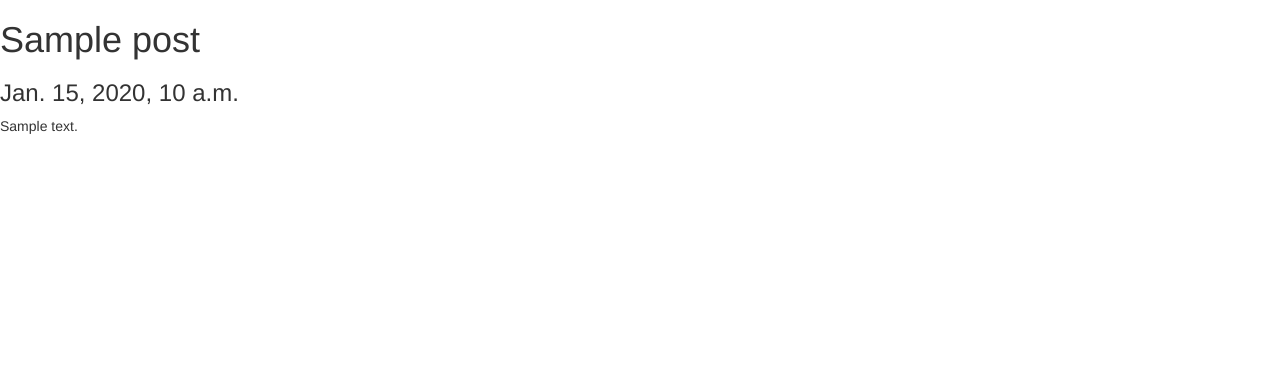
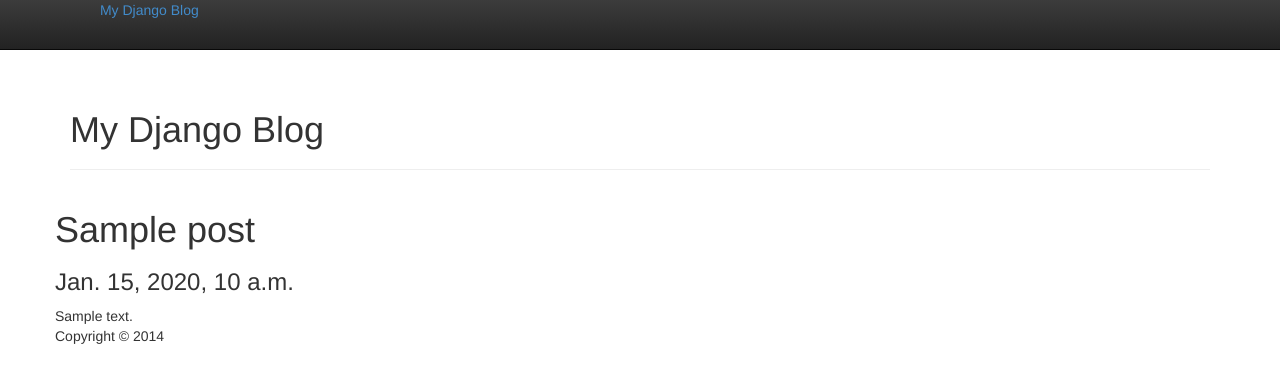
Before and after one commit to palashjohari/florentine, a Django app: template django_tutorial_blog_ng/templates/blogengine/post_list.html in a window 1280 px wide. Shown: the top 383 px of the page. Run offline with Django 3.2, Linux system fonts and the light colour scheme; the template is opened without the code that fills it: most values are stand-ins (such as "Sample title", 1, 10 or a date in 2020); parts of the project's set-up code (start-up, migrations or seed data) failed here and were passed over; some libraries are stand-ins or nearby versions.

Commit message:
Amended templates

```diff
--- a/django_tutorial_blog_ng/templates/blogengine/includes/base.html
+++ b/django_tutorial_blog_ng/templates/blogengine/includes/base.html
@@ -25,7 +25,40 @@
         <![endif]-->
 
         <!-- Add your site or application content here -->
-        {% block content %}{% endblock %}
+        <div class="navbar navbar-static-top navbar-inverse">
+        <div class="navbar-inner">
+            <div class="container">
+                <a class="btn btn-navbar" data-toggle="collapse" data-target=".nav-collapse">
+                    <span class="icon-bar"></span>
+                    <span class="icon-bar"></span>
+                    <span class="icon-bar"></span>
+                </a>
+                <a class="brand" href="/">My Django Blog</a>
+                <div class="nav-collapse collapse">
+                </div>
+            </div>
+        </div>
+    </div>
+
+    <div class="container">
+        {% block header %}
+            <div class="page-header">
+                <h1>My Django Blog</h1>
+            </div>
+        {% endblock %}
+
+        <div class="row">
+            {% block content %}{% endblock %}
+        </div>
+    </div>
+
+    <div class="container footer">
+        <div class="row">
+            <div class="span12">
+                <p>Copyright &copy; {% now "Y" %}</p>
+            </div>
+        </div>
+    </div>
 
         <script src="//ajax.googleapis.com/ajax/libs/jquery/1.10.2/jquery.min.js"></script>
         <script>window.jQuery || document.write('<script src="{% static 'bower_components/html5-boilerplate/js/vendor/jquery-1.10.2.min.js' %}"><\/script>')</script>
```
